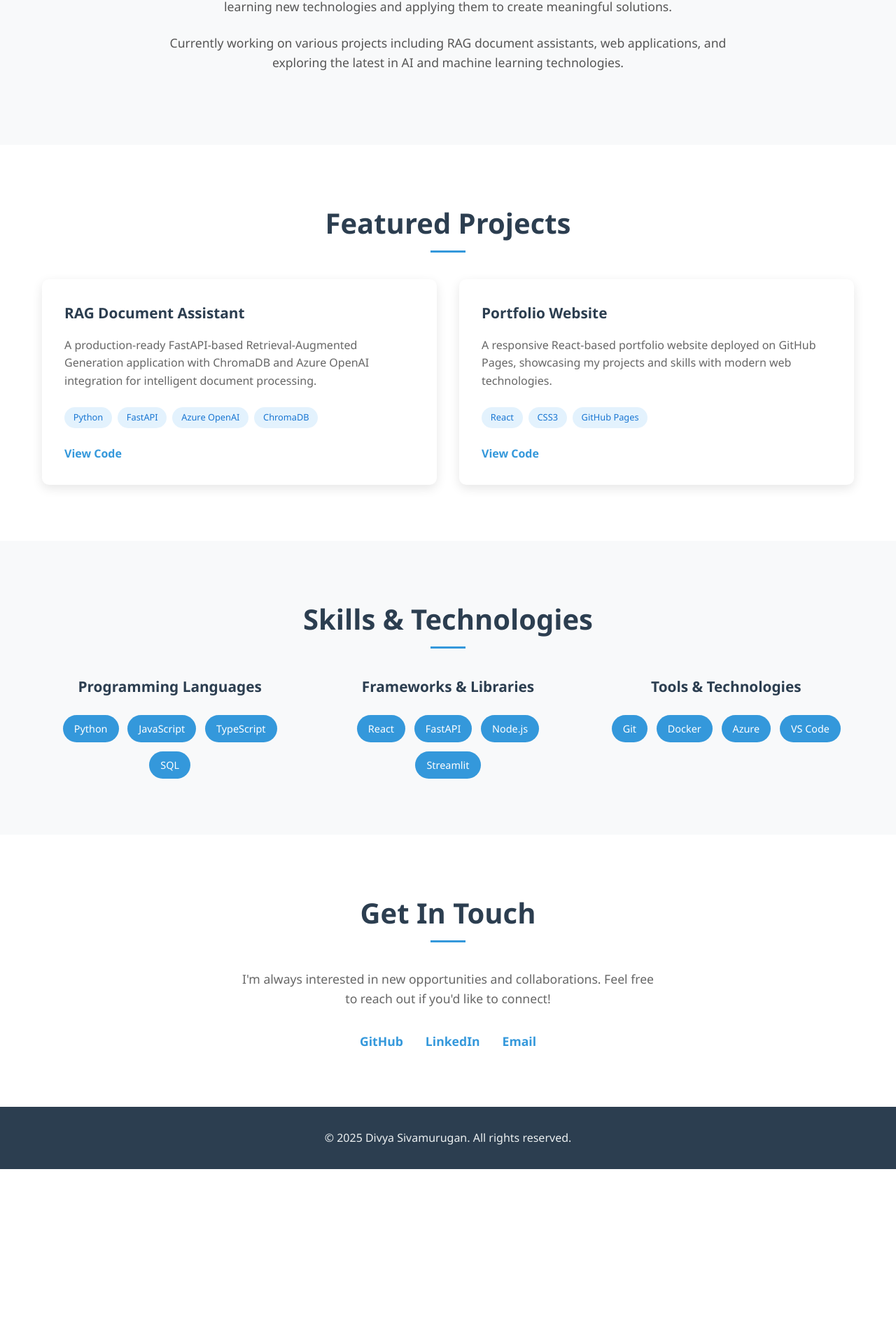
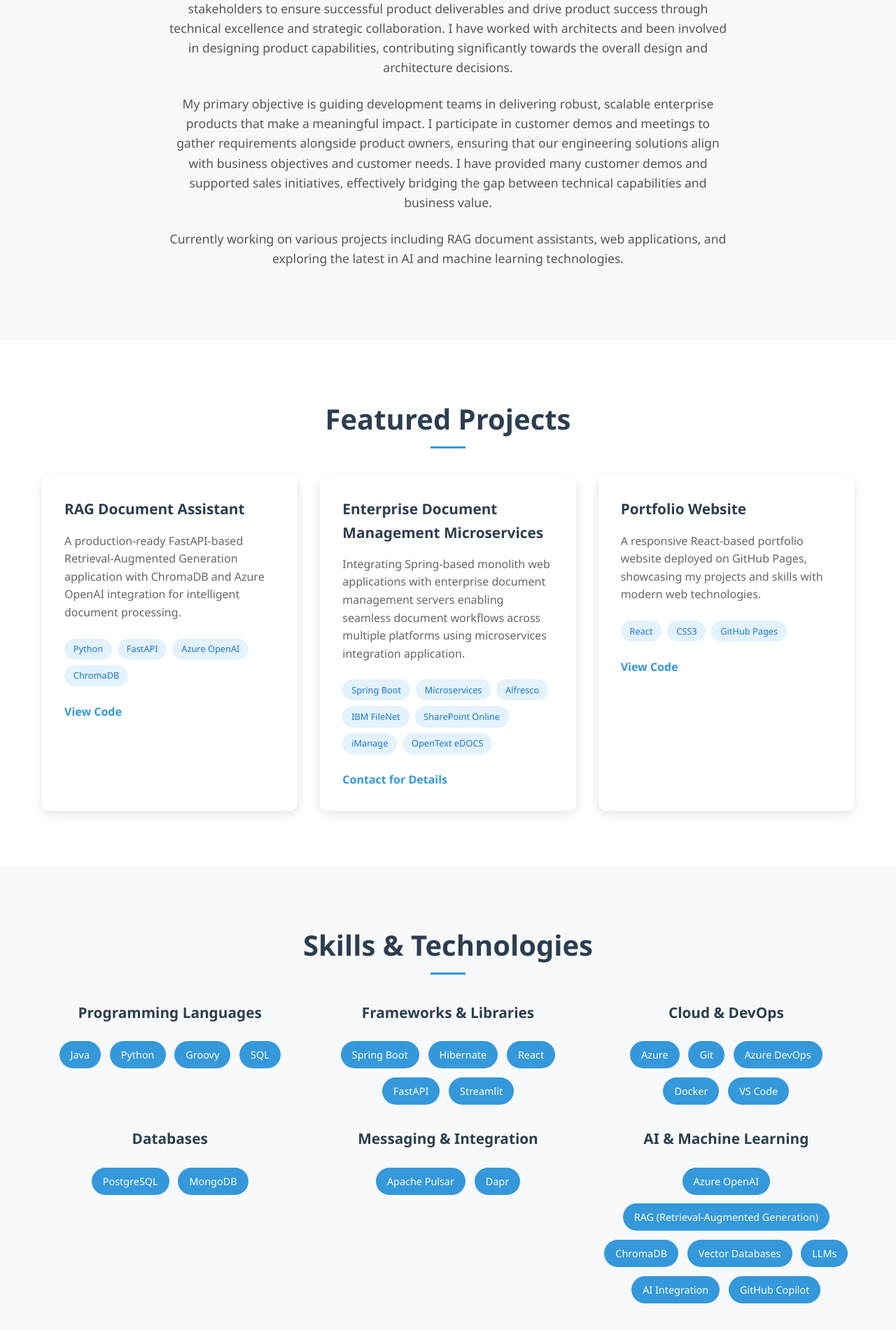
Before and after one commit to divyasivamurugan/divyasivamurugan.github.io, a React (Create React App) app: page / in a window 1280 px wide. Shown: the part 878-2779 px from the top of the page at 70% size. Before the commit the page ends 2549 px from the top, so only its background shows below. Built offline with nearby package versions, Linux system fonts and the light colour scheme.

Commit message:
Home page updated with projects and skills

```diff
--- a/src/App.js
+++ b/src/App.js
@@ -20,9 +20,10 @@
       <section id="hero" className="hero">
         <div className="hero-content">
           <h1 className="hero-title">Hello, I'm Divya Sivamurugan</h1>
-          <p className="hero-subtitle">Software Developer & Problem Solver</p>
+          <p className="hero-subtitle">Lead Product Software Engineer & Enterprise Solutions Architect</p>
           <p className="hero-description">
-            An agentic AI learner and practitioner passionate about integrating AI into engineering workflows.
+            14+ years of experience creating enterprise engineering products. An agentic AI learner and practitioner
+            passionate about integrating AI into engineering workflows while guiding teams to deliver scalable solutions.
           </p>
           <div className="hero-buttons">
             <a href="#projects" className="btn btn-primary">View My Work</a>
@@ -37,10 +38,18 @@
           <h2 className="section-title">About Me</h2>
           <div className="about-content">
             <p>
-              I'm a dedicated software developer and lead engineer with experience in building web applications,
-              working with modern technologies, and solving complex problems. As a lead engineer, I guide and mentor
-              development teams in creating robust web applications. I enjoy learning new technologies and applying
-              them to create meaningful solutions.
+              I am a lead product software engineer with 14+ years of experience creating enterprise engineering products
+              and building sophisticated software applications. I work closely with stakeholders to ensure successful
+              product deliverables and drive product success through technical excellence and strategic collaboration.
+              I have worked with architects and been involved in designing product capabilities, contributing significantly
+              towards the overall design and architecture decisions.
+            </p>
+            <p>
+              My primary objective is guiding development teams in delivering robust, scalable enterprise products that make
+              a meaningful impact. I participate in customer demos and meetings to gather requirements alongside product owners,
+              ensuring that our engineering solutions align with business objectives and customer needs. I have provided many
+              customer demos and supported sales initiatives, effectively bridging the gap between technical capabilities and
+              business value.
             </p>
             <p>
               Currently working on various projects including RAG document assistants,
@@ -75,6 +84,28 @@
             </div>
 
             <div className="project-card">
+              <h3>Enterprise Document Management Microservices</h3>
+              <p>
+                Integrating Spring-based monolith web applications with enterprise document management
+                servers enabling seamless document workflows across multiple platforms using microservices integration application.
+              </p>
+              <div className="project-tech">
+                <span className="tech-tag">Spring Boot</span>
+                <span className="tech-tag">Microservices</span>
+                <span className="tech-tag">Alfresco</span>
+                <span className="tech-tag">IBM FileNet</span>
+                <span className="tech-tag">SharePoint Online</span>
+                <span className="tech-tag">iManage</span>
+                <span className="tech-tag">OpenText eDOCS</span>
+              </div>
+              <div className="project-links">
+                <a href="#contact" className="project-link">
+                  Contact for Details
+                </a>
+              </div>
+            </div>
+
+            <div className="project-card">
               <h3>Portfolio Website</h3>
               <p>
                 A responsive React-based portfolio website deployed on GitHub Pages,
@@ -103,28 +134,63 @@
             <div className="skill-category">
               <h3>Programming Languages</h3>
               <div className="skill-tags">
+                <span className="skill-tag">Java</span>
                 <span className="skill-tag">Python</span>
-                <span className="skill-tag">JavaScript</span>
-                <span className="skill-tag">TypeScript</span>
+                <span className="skill-tag">Groovy</span>
                 <span className="skill-tag">SQL</span>
               </div>
             </div>
             <div className="skill-category">
               <h3>Frameworks & Libraries</h3>
               <div className="skill-tags">
+                <span className="skill-tag">Spring Boot</span>
+                <span className="skill-tag">Hibernate</span>
                 <span className="skill-tag">React</span>
                 <span className="skill-tag">FastAPI</span>
-                <span className="skill-tag">Node.js</span>
                 <span className="skill-tag">Streamlit</span>
               </div>
             </div>
             <div className="skill-category">
-              <h3>Tools & Technologies</h3>
+              <h3>Cloud & DevOps</h3>
               <div className="skill-tags">
+                <span className="skill-tag">Azure</span>
                 <span className="skill-tag">Git</span>
+                <span className="skill-tag">Azure DevOps</span>
                 <span className="skill-tag">Docker</span>
-                <span className="skill-tag">Azure</span>
                 <span className="skill-tag">VS Code</span>
+              </div>
+            </div>
+            <div className="skill-category">
+              <h3>Databases</h3>
+              <div className="skill-tags">
+                <span className="skill-tag">PostgreSQL</span>
+                <span className="skill-tag">MongoDB</span>
+              </div>
+            </div>
+            <div className="skill-category">
+              <h3>Messaging & Integration</h3>
+              <div className="skill-tags">
+                <span className="skill-tag">Apache Pulsar</span>
+                <span className="skill-tag">Dapr</span>
+              </div>
+            </div>
+            <div className="skill-category">
+              <h3>AI & Machine Learning</h3>
+              <div className="skill-tags">
+                <span className="skill-tag">Azure OpenAI</span>
+                <span className="skill-tag">RAG (Retrieval-Augmented Generation)</span>
+                <span className="skill-tag">ChromaDB</span>
+                <span className="skill-tag">Vector Databases</span>
+                <span className="skill-tag">LLMs</span>
+                <span className="skill-tag">AI Integration</span>
+                <span className="skill-tag">GitHub Copilot</span>
+              </div>
+            </div>
+            <div className="skill-category">
+              <h3>Methodologies</h3>
+              <div className="skill-tags">
+                <span className="skill-tag">Agile</span>
+                <span className="skill-tag">Scrum</span>
               </div>
             </div>
           </div>
```
